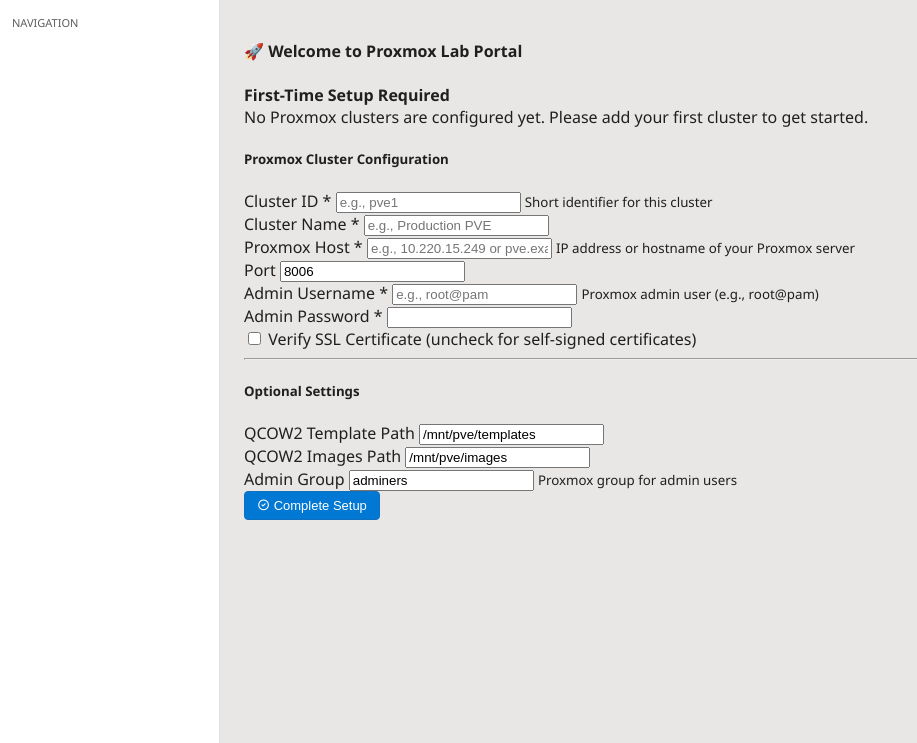
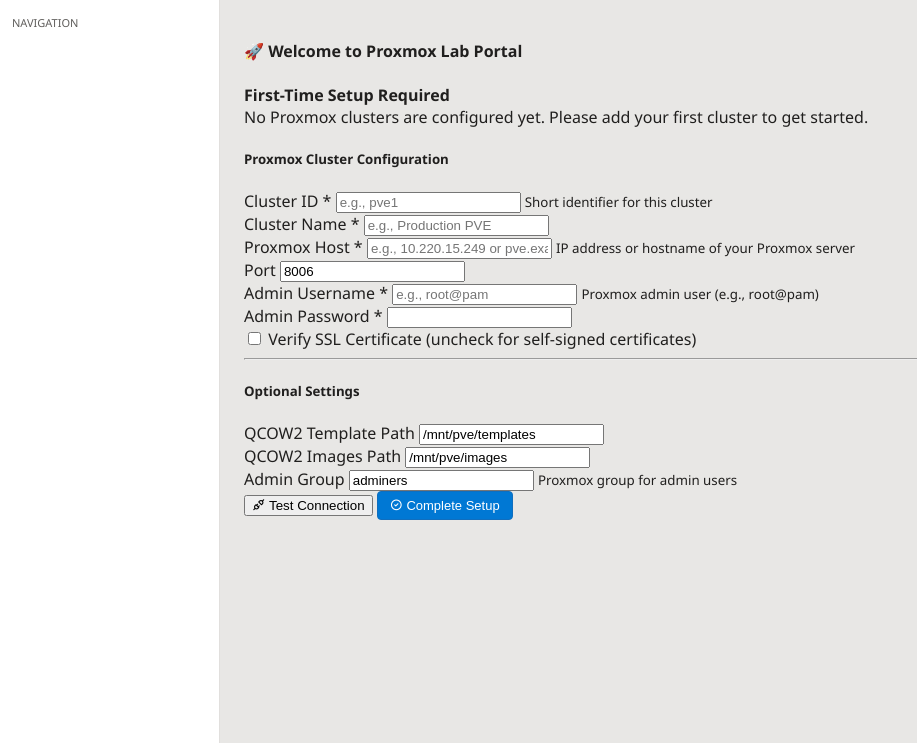
Before and after one commit to Snappieuk/netlab-tools, a Flask app: page /setup in a window 1280 px wide. Shown: the part 57-800 px from the top of the page, without its empty margins (0-917 px from the left). Run offline with Flask 3, Linux system fonts and the light colour scheme.

Commit message:
Add connection test functionality to setup process

```diff
--- a/app/routes/auth.py
+++ b/app/routes/auth.py
@@ -7,7 +7,7 @@ Handles login, logout, and user registration.
 
 import logging
 
-from flask import Blueprint, redirect, render_template, request, session, url_for
+from flask import Blueprint, jsonify, redirect, render_template, request, session, url_for
 
 from app.services.proxmox_service import get_clusters_from_db
 
@@ -175,6 +175,60 @@ def setup():
     return render_template("setup.html", error=error, success=success)
 
 
+@auth_bp.route("/setup/test-connection", methods=["POST"])
+def setup_test_connection():
+    """Test Proxmox connectivity for first-time setup without saving configuration."""
+    from app.services.proxmox_service import create_proxmox_connection
+
+    # This endpoint is intended for first-time setup only.
+    if get_clusters_from_db():
+        return jsonify({"ok": False, "error": "Setup has already been completed."}), 403
+
+    payload = request.get_json(silent=True) or request.form.to_dict() or {}
+
+    host = (payload.get("host") or "").strip()
+    user = (payload.get("user") or "").strip()
+    password = payload.get("password") or ""
+    port_raw = payload.get("port", 8006)
+    verify_ssl_raw = payload.get("verify_ssl", False)
+
+    if isinstance(verify_ssl_raw, str):
+        verify_ssl = verify_ssl_raw.lower() in {"1", "true", "yes", "on"}
+    else:
+        verify_ssl = bool(verify_ssl_raw)
+
+    if not host or not user or not password:
+        return jsonify({
+            "ok": False,
+            "error": "Host, user, and password are required for connection test.",
+        }), 400
+
+    try:
+        port = int(port_raw)
+    except (TypeError, ValueError):
+        return jsonify({"ok": False, "error": "Port must be a valid number."}), 400
+
+    test_cluster = {
+        "host": host,
+        "user": user,
+        "password": password,
+        "port": port,
+        "verify_ssl": verify_ssl,
+    }
+
+    try:
+        proxmox = create_proxmox_connection(test_cluster, timeout=10)
+        version_info = proxmox.version.get() or {}
+        return jsonify({
+            "ok": True,
+            "message": "Connection successful.",
+            "version": version_info,
+        })
+    except Exception as exc:
+        logger.warning("Setup connection test failed for host %s: %s", host, exc)
+        return jsonify({"ok": False, "error": str(exc)}), 502
+
+
 @auth_bp.route("/logout")
 def logout():
     """Handle user logout."""
--- a/app/templates/setup.html
+++ b/app/templates/setup.html
@@ -98,10 +98,75 @@
                             <small class="form-text text-muted">Proxmox group for admin users</small>
                         </div>
 
-                        <button type="submit" class="btn btn-primary btn-lg w-100">
-                            <i class="ti ti-circle-check"></i> Complete Setup
-                        </button>
+                        <div id="connection-test-result" class="mt-3"></div>
+
+                        <div class="d-grid gap-2 mt-3">
+                            <button type="button" class="btn btn-outline-primary" id="test-connection-btn">
+                                <i class="ti ti-plug-connected"></i> Test Connection
+                            </button>
+                            <button type="submit" class="btn btn-primary btn-lg">
+                                <i class="ti ti-circle-check"></i> Complete Setup
+                            </button>
+                        </div>
                     </form>
+
+                    <script>
+                    (function () {
+                        const testBtn = document.getElementById('test-connection-btn');
+                        const resultEl = document.getElementById('connection-test-result');
+
+                        function setResult(ok, text) {
+                            const level = ok ? 'success' : 'danger';
+                            resultEl.innerHTML = '<div class="alert alert-' + level + ' mb-0">' + text + '</div>';
+                        }
+
+                        async function testConnection() {
+                            const host = document.getElementById('host').value.trim();
+                            const port = document.getElementById('port').value.trim();
+                            const user = document.getElementById('user').value.trim();
+                            const password = document.getElementById('password').value;
+                            const verifySsl = document.getElementById('verify_ssl').checked;
+
+                            if (!host || !user || !password) {
+                                setResult(false, 'Please fill Host, Admin Username, and Admin Password before testing.');
+                                return;
+                            }
+
+                            testBtn.disabled = true;
+                            testBtn.innerHTML = '<i class="ti ti-loader-2"></i> Testing...';
+                            setResult(true, 'Testing connection to Proxmox...');
+
+                            try {
+                                const response = await fetch('{{ url_for("auth.setup_test_connection") }}', {
+                                    method: 'POST',
+                                    headers: { 'Content-Type': 'application/json' },
+                                    body: JSON.stringify({
+                                        host,
+                                        port,
+                                        user,
+                                        password,
+                                        verify_ssl: verifySsl,
+                                    }),
+                                });
+
+                                const data = await response.json();
+                                if (response.ok && data.ok) {
+                                    const version = data.version && data.version.version ? data.version.version : 'unknown';
+                                    setResult(true, 'Connection successful. Proxmox version: ' + version);
+                                } else {
+                                    setResult(false, 'Connection failed: ' + (data.error || 'Unknown error'));
+                                }
+                            } catch (error) {
+                                setResult(false, 'Connection test request failed: ' + error.message);
+                            } finally {
+                                testBtn.disabled = false;
+                                testBtn.innerHTML = '<i class="ti ti-plug-connected"></i> Test Connection';
+                            }
+                        }
+
+                        testBtn.addEventListener('click', testConnection);
+                    })();
+                    </script>
                     {% endif %}
                 </div>
             </div>
```
